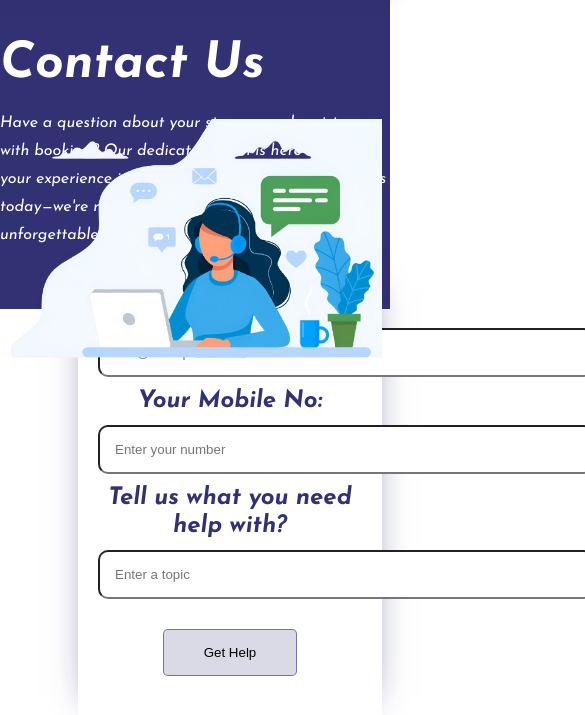
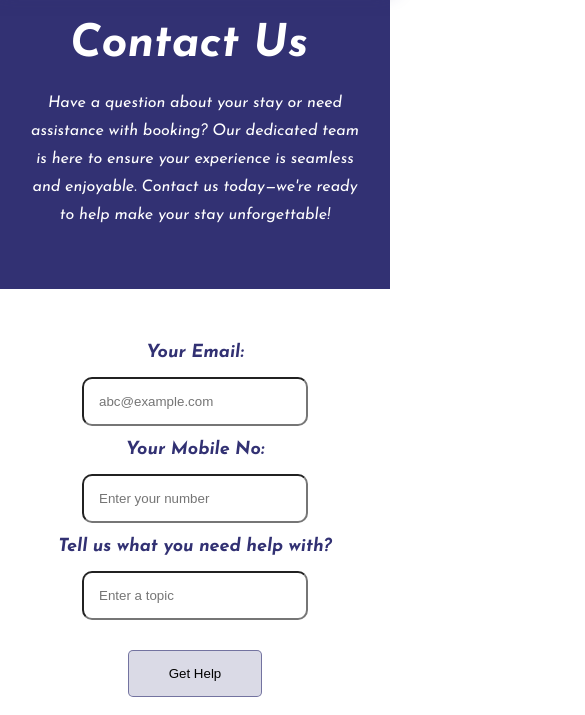
Before and after one commit to subasha2001/htc, a plain HTML site: page contact.html in a window 390 px wide. Shown: the part 129-844 px from the top of the page, 585 px wide, since content can reach past the window. Drawn offline with Linux system fonts and the light colour scheme.

Commit message:
Add files via upload

```diff
--- a/contact.css
+++ b/contact.css
@@ -214,9 +214,8 @@ i{color: white; transform: scale(1); transition: all 0.2s linear;}
     .pages-header, .con-5 .gridsec2:first-child, .footer hr{
         display: none;
     }
-    .header .nav-bar{
-        display: block;
-    }
+    .header .nav-bar{display: block;}
+    .header{}
     .con-2 .mx-w, .con-3 .grid, .con-4 .grid, .con-5 .grid, .footer .mx-w.grid{
         flex-direction: column;
         text-align: center;
@@ -224,3 +223,23 @@ i{color: white; transform: scale(1); transition: all 0.2s linear;}
     .gap100{gap: 0px;}
     .footer .mx-w.grid .grid{justify-content: space-around;}
 }
+@media screen and (max-width: 400px) {
+    input{padding: 15px 30px 15px 15px;}
+    .con-2 .pos-abs{display: none !important;}
+    .container{padding: 30px 0;}
+    h1{
+        font-size: 45px;
+        margin: 30px auto 30px;
+        max-width: 250px;
+    }
+    h2{font-size: 18px;}
+    p{
+        max-width: 335px;
+        margin: 0 auto;
+        text-align: center;
+    }
+    .con-3 .mx-w div{max-width: 250px; gap:50px}
+    .con-2 .mx-w div:first-child{margin: 0 auto; box-shadow: none;}
+    .footer .mx-w.grid .grid{flex-direction: column;}
+
+}
--- a/contact.html
+++ b/contact.html
@@ -61,7 +61,7 @@
                 <h2>Your Mobile No:</h2>
                 <input type="number" placeholder="Enter your number">
                 <h2>Tell us what you need help with?</h2>
-                <input type="number" placeholder="Enter a topic">
+                <input type="text" placeholder="Enter a topic">
                 <button class="btn">Get Help</button>
             </div>
             <div class="pos-abs"><img src="./images/cont-img.png" alt=""></div>
```
